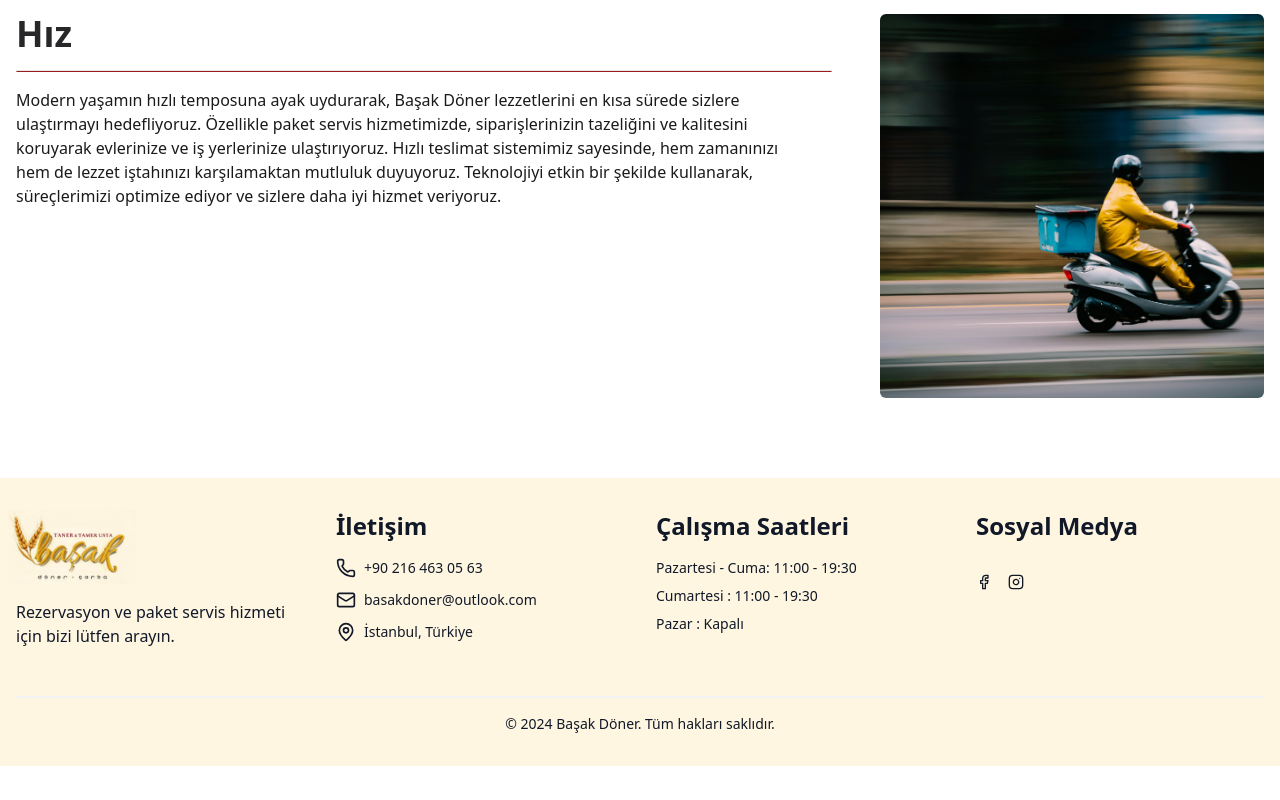
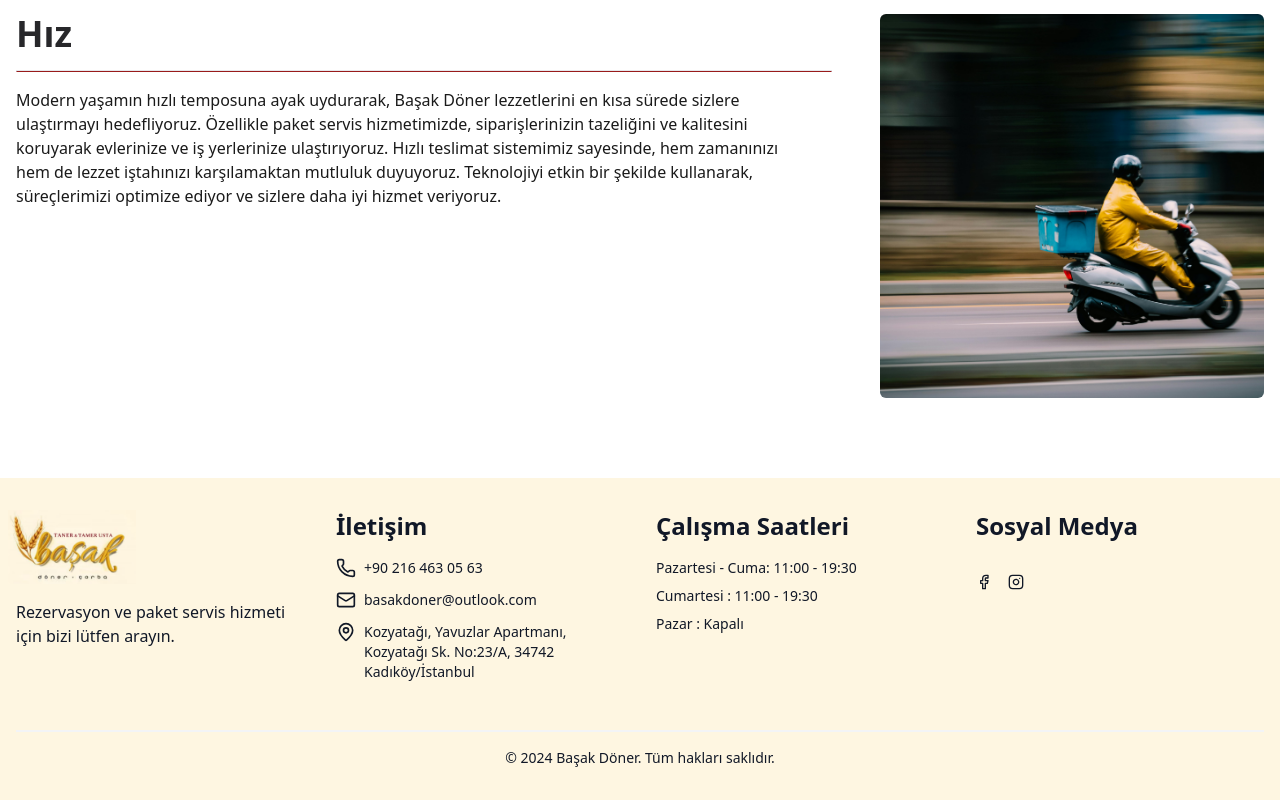
Before and after one commit to mustafafiliz/basakdoner-react, a React (Vite) app: page / in a window 1280 px wide. Shown: the part 2005-2805 px from the top of the page. Before the commit the page ends 2771 px from the top, so only its background shows below. Built offline with nearby package versions, Linux system fonts and the light colour scheme; the HTML template or start-up script is replaced by a standard one.

Commit message:
fix: address

```diff
--- a/src/components/Footer.tsx
+++ b/src/components/Footer.tsx
@@ -48,9 +48,13 @@ const Footer = () => {
                     basakdoner@outlook.com
                   </a>
                 </div>
-                <div className="flex items-center gap-2">
+                <div className="flex gap-2">
                   <MapPin className="h-5 w-5" />
-                  <span>İstanbul, Türkiye</span>
+                  <span className="flex-1">
+                    Kozyatağı, Yavuzlar Apartmanı, Kozyatağı Sk. No:23/A, 34742
+                    <br />
+                    Kadıköy/İstanbul
+                  </span>
                 </div>
               </div>
             </div>
```
